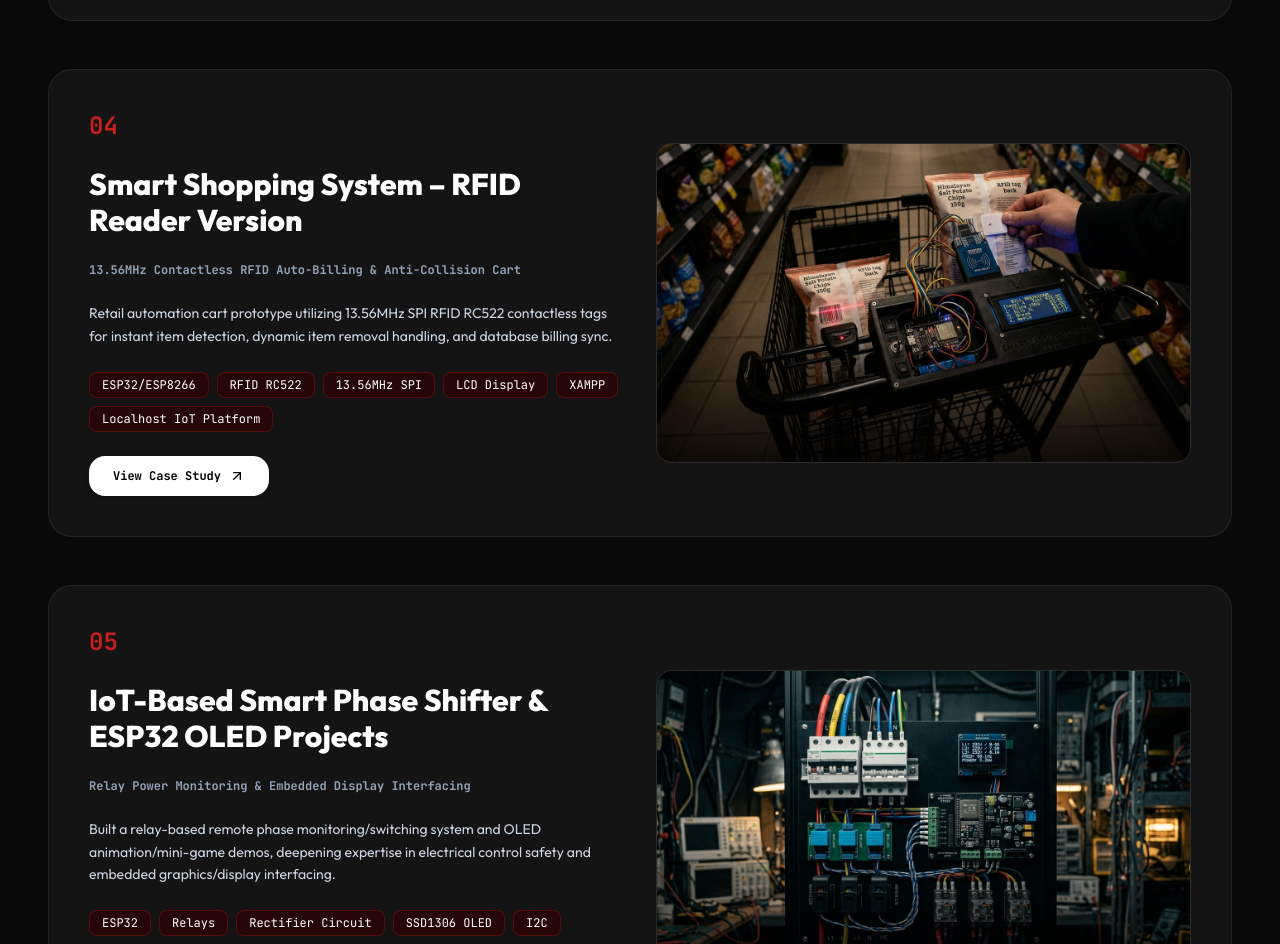
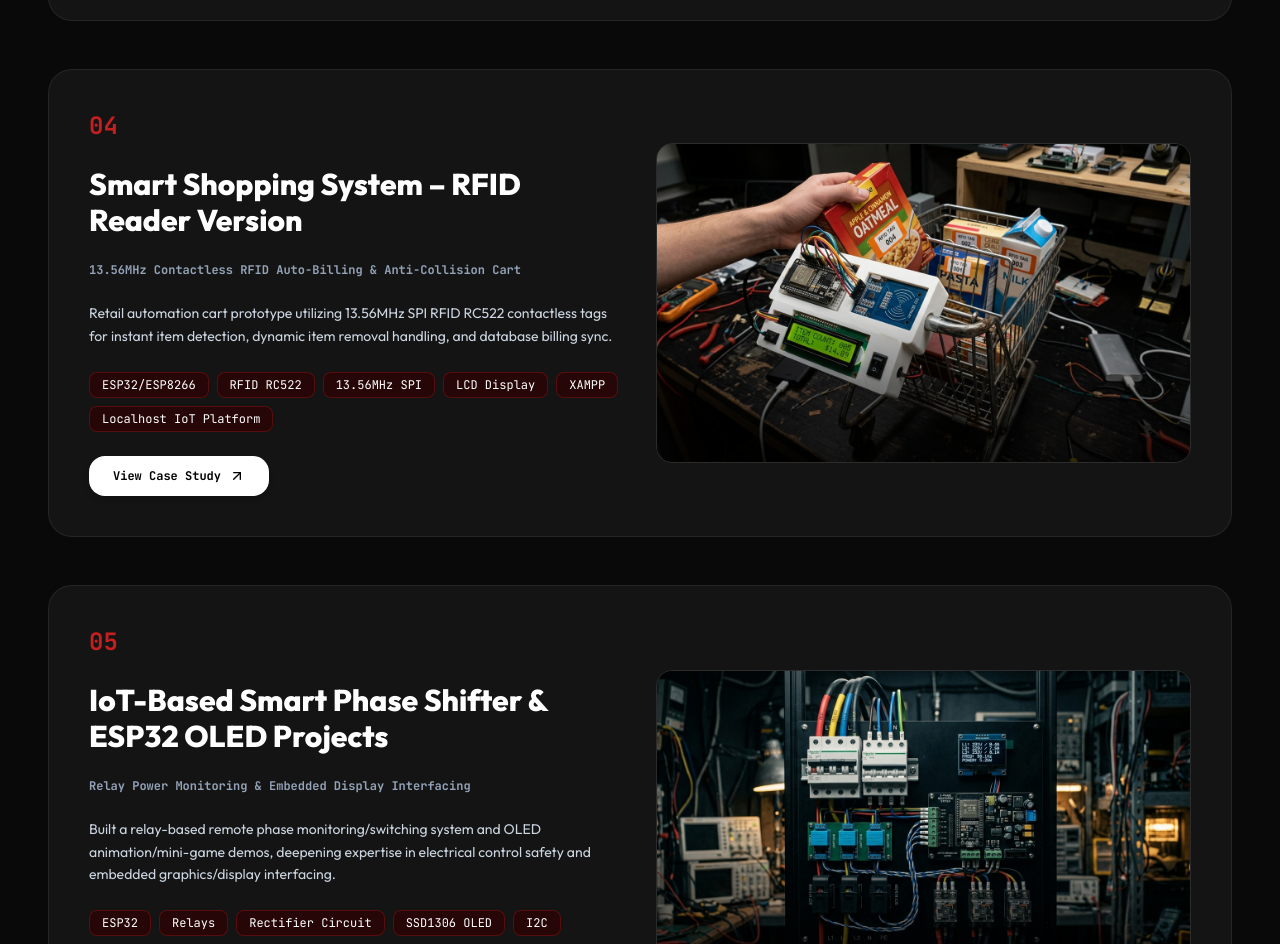
Before and after one commit to VIJAYARAJAN06/Portfolio, a React (Vite) app: page / in a window 1280 px wide. Shown: the part 5093-6037 px from the top of the page. Built offline with nearby package versions, Linux system fonts and the light colour scheme.

Commit message:
Update unique RFID project photo and cache-busting build assets

```diff
--- a/src/data/portfolioData.js
+++ b/src/data/portfolioData.js
@@ -156,7 +156,7 @@ export const selectedProjects = [
     number: "04",
     title: "Smart Shopping System – RFID Reader Version",
     subtitle: "13.56MHz Contactless RFID Auto-Billing & Anti-Collision Cart",
-    image: "/project-shopping.jpg",
+    image: "/project-rfid.jpg",
     tags: ["ESP32/ESP8266", "RFID RC522", "13.56MHz SPI", "LCD Display", "XAMPP", "Localhost IoT Platform"],
     description: "Retail automation cart prototype utilizing 13.56MHz SPI RFID RC522 contactless tags for instant item detection, dynamic item removal handling, and database billing sync.",
     caseStudy: {
```
Also changed, not shown: public/project-rfid.jpg (added).
